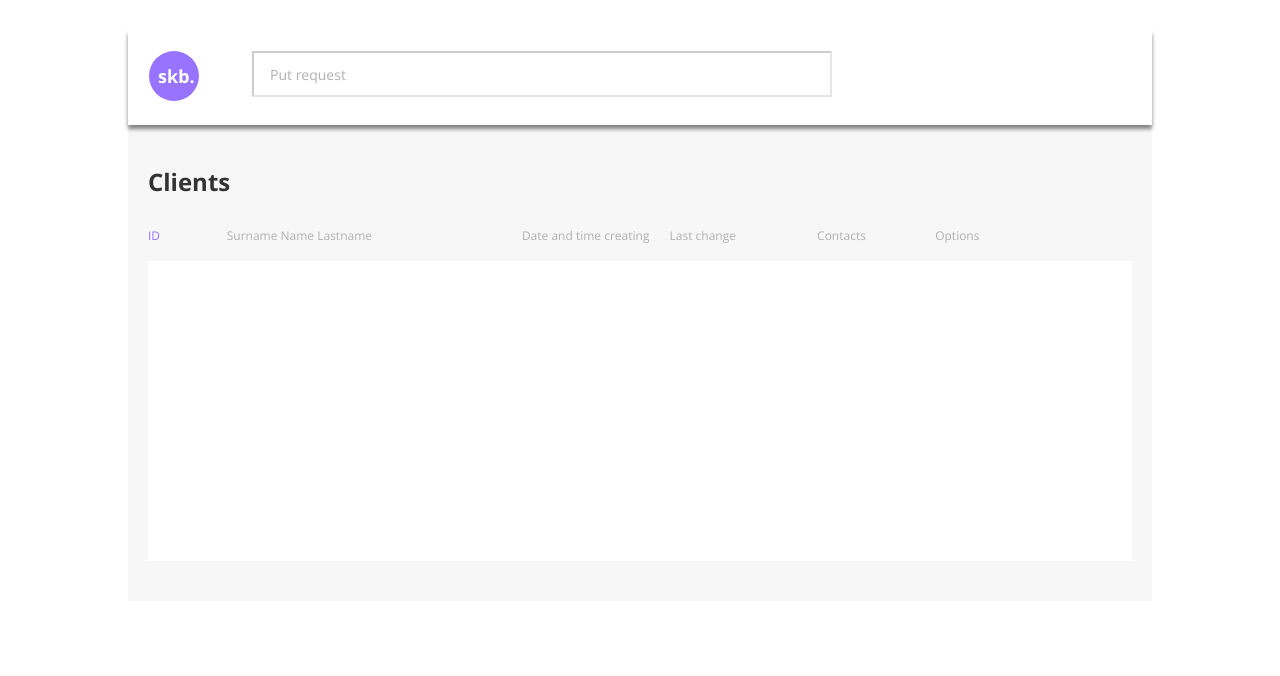
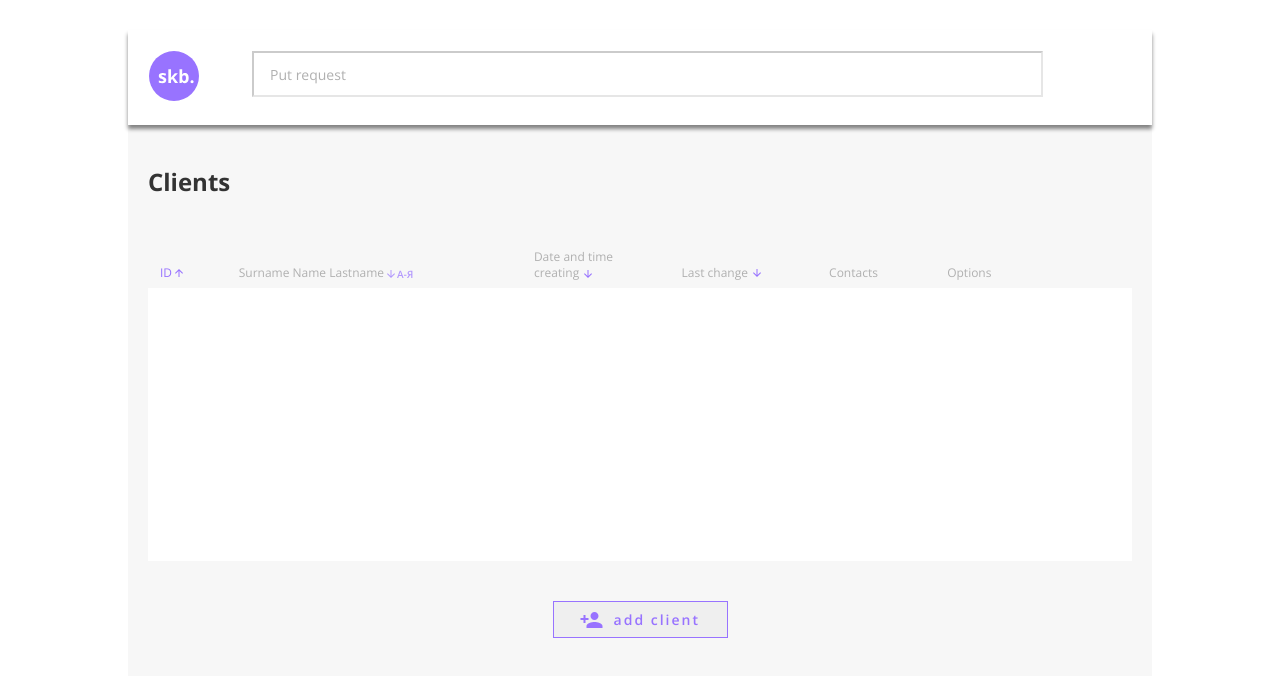
Before and after one commit to Fine-Alon/CRM-sistem, a plain HTML site: page crm-frontend/index.html in a window 1280 px wide. Drawn offline with nearby package versions, Linux system fonts and the light colour scheme.

Commit message:
was apdated HTML also create js file with class Client & main js file with server functons...

```diff
--- a/crm-frontend/css/style.css
+++ b/crm-frontend/css/style.css
@@ -61,8 +61,13 @@ ul {
     margin-right: 53px;
 }
 
+.header_search{
+    width: 100%;
+}
+
 .header_search-input {
-    width: 580px;
+    min-width: 90%;
+    max-width: 580px;
     min-height: 43px;
     padding: 12px 16px;
     border-color: #33333333;
@@ -70,6 +75,7 @@ ul {
 
 .clients {
     padding: 40px 20px;
+    padding-bottom: 102px;
     background: #e5e5e552;
 }
 
@@ -86,11 +92,13 @@ ul {
     display: flex;
     flex-direction: column;
     width: 100%;
+    min-width: 730px;
     height: 333px;
     background-color: #fff;
+    margin-bottom: 40px;
 }
 
-.table_btn{
+.table_btn {
     padding: 0;
     margin: 0;
     background: none;
@@ -99,10 +107,41 @@ ul {
     display: flex;
     flex-wrap: wrap;
     text-align: center;
+    position: relative;
+}
+
+.table_btn-svg-1 {
+    position: absolute;
+    top: 21px;
+    left: 27px;
+}
+
+.table_btn-svg-2 {
+    position: absolute;
+    top: 19px;
+    left: 158px;
+}
+
+.table_btn-svg-3 {
+    position: absolute;
+    top: 22px;
+    left: 62px;
+}
+
+.table_btn-svg-4 {
+    position: absolute;
+    top: 21px;
+    left: 83px;
+}
+
+.table_btn-text {
+    width: 82px;
+    text-align: start;
 }
 
 .table_item {
     width: 100%;
+    height: 60px;
     display: flex;
     align-items: center;
     background: #e5e5e552;
@@ -110,12 +149,14 @@ ul {
 
 .table_header {
     display: flex;
-    align-items: flex-start;
     font-weight: 400;
     font-size: 12px;
     line-height: 16px;
     color: #B0B0B0;
     height: 33px;
+    margin-bottom: -12px;
+    padding-left: 12px;
+    align-items: flex-end;
 }
 
 .table-id {
@@ -143,3 +184,25 @@ ul {
 .table-options {
     width: 20%;
 }
+
+.btn-wrapper {
+    display: flex;
+    align-items: center;
+    justify-content: center;
+}
+
+.btn {
+    display: flex;
+    align-items: center;
+    padding: 8px 26.5px;
+    border: 1px solid #9873FF;
+    font-weight: 600;
+    font-size: 14px;
+    line-height: 19px;
+    color: #9873FF;
+    letter-spacing: 2px;
+    width: 175px;
+    justify-content: space-between;
+}
+
+.btn_add-client {}
--- a/crm-frontend/index.html
+++ b/crm-frontend/index.html
@@ -37,16 +37,48 @@
                 <ul class="table">
                     <li class="table_item">
                         <button class="table_btn table-id table_header">ID
-
+                            <svg class="table_btn-svg-1" width="8" height="8" viewBox="0 0 8 8" fill="none"
+                                xmlns="http://www.w3.org/2000/svg">
+                                <path
+                                    d="M3.49691e-07 4L0.705 4.705L3.5 1.915L3.5 8L4.5 8L4.5 1.915L7.29 4.71L8 4L4 -3.49691e-07L3.49691e-07 4Z"
+                                    fill="#9873FF" />
+                            </svg>
                         </button>
                         <button class="table_btn table-name table_header">Surname Name Lastname
-
+                            <svg class="table_btn-svg-2" width="29" height="14" viewBox="0 0 29 14" fill="none"
+                                xmlns="http://www.w3.org/2000/svg">
+                                <g opacity="0.7">
+                                    <path
+                                        d="M17.3711 11L16.6582 9.01758H13.9287L13.2305 11H12L14.6709 3.83203H15.9404L18.6113 11H17.3711ZM16.3506 8.01172L15.6816 6.06836C15.6328 5.93815 15.5645 5.73307 15.4766 5.45312C15.3919 5.17318 15.3333 4.9681 15.3008 4.83789C15.2129 5.23828 15.0843 5.67611 14.915 6.15137L14.2705 8.01172H16.3506ZM18.9629 8.80762V7.83105H21.4727V8.80762H18.9629ZM25.0322 8.13867L23.2646 11H21.9316L23.9434 7.87012C23.0319 7.55436 22.5762 6.8903 22.5762 5.87793C22.5762 5.22363 22.8024 4.72396 23.2549 4.37891C23.7074 4.03385 24.373 3.86133 25.252 3.86133H27.3955V11H26.2236V8.13867H25.0322ZM26.2236 4.83789H25.2959C24.8044 4.83789 24.4268 4.92578 24.1631 5.10156C23.9027 5.27409 23.7725 5.55729 23.7725 5.95117C23.7725 6.33529 23.8994 6.63477 24.1533 6.84961C24.4072 7.06445 24.8011 7.17188 25.335 7.17188H26.2236V4.83789Z"
+                                        fill="#9873FF" />
+                                    <g clip-path="url(#clip0_221_916)">
+                                        <path
+                                            d="M10 7L9.295 6.295L6.5 9.085L6.5 3H5.5L5.5 9.085L2.71 6.29L2 7L6 11L10 7Z"
+                                            fill="#9873FF" />
+                                    </g>
+                                </g>
+                                <defs>
+                                    <clipPath id="clip0_221_916">
+                                        <rect width="12" height="12" fill="white" transform="translate(0 1)" />
+                                    </clipPath>
+                                </defs>
+                            </svg>
                         </button>
-                        <button class="table_btn table-ceate-date table_header">Date and time creating
-
+                        <button class="table_btn table-ceate-date table_header"><span class="table_btn-text">Date and
+                                time creating</span>
+                            <svg class="table_btn-svg-3" width="8" height="8" viewBox="0 0 8 8" fill="none"
+                                xmlns="http://www.w3.org/2000/svg">
+                                <path d="M8 4L7.295 3.295L4.5 6.085L4.5 0L3.5 0L3.5 6.085L0.71 3.29L0 4L4 8L8 4Z"
+                                    fill="#9873FF" />
+                            </svg>
                         </button>
-                        <button class="table_btn table-change-date table_header">Last change
-
+                        <button class="table_btn table-change-date table_header"><span class="table_btn-text">Last
+                                change</span>
+                            <svg class="table_btn-svg-4" width="8" height="8" viewBox="0 0 8 8" fill="none"
+                                xmlns="http://www.w3.org/2000/svg">
+                                <path d="M8 4L7.295 3.295L4.5 6.085L4.5 0L3.5 0L3.5 6.085L0.71 3.29L0 4L4 8L8 4Z"
+                                    fill="#9873FF" />
+                            </svg>
                         </button>
                         <span class="table-contacts table_header">Contacts</span>
                         <span class="table-options table_header">Options</span>
@@ -54,8 +86,20 @@
                 </ul>
             </div>
 
+            <div class="btn-wrapper">
+                <button class="btn btn_add-client">
+                    <svg class="btn_add-client-svg" width="23" height="16" viewBox="0 0 23 16" fill="none"
+                        xmlns="http://www.w3.org/2000/svg">
+                        <path
+                            d="M14.5 8C16.71 8 18.5 6.21 18.5 4C18.5 1.79 16.71 0 14.5 0C12.29 0 10.5 1.79 10.5 4C10.5 6.21 12.29 8 14.5 8ZM5.5 6V3H3.5V6H0.5V8H3.5V11H5.5V8H8.5V6H5.5ZM14.5 10C11.83 10 6.5 11.34 6.5 14V16H22.5V14C22.5 11.34 17.17 10 14.5 10Z"
+                            fill="#9873FF" />
+                    </svg>
+                    add client
+                </button>
+            </div>
         </section>
     </div>
+    <script defer type="module" src="js/main.js"></script>
 </body>
 
 </html>
--- /dev/null
+++ b/crm-frontend/js/client.js
@@ -0,0 +1,28 @@
+export default
+
+    // const client = {
+    //     name: asString(data.name),
+    //     surname: asString(data.surname),
+    //     lastName: asString(data.lastName),
+    //     contacts: Array.isArray(data.contacts) ? data.contacts.map(contact => ({
+    //       type: asString(contact.type),
+    //       value: asString(contact.value),
+    //     })) : [],
+    //   };
+
+    class Client {
+
+    constructor(name = 'name', surname = 'surname', lastname = 'lastname', contacts = [], id = 'id', createdAt = 'createdAt', updatedAt = 'updatedAt') {
+
+        this._id = id
+        this._createdAt = createdAt
+        this._updatedAt = updatedAt
+        this._name = name
+        this._surname = surname
+        this._lastname = lastname
+        this._contacts = contacts
+
+    }
+
+
+}
--- /dev/null
+++ b/crm-frontend/js/main.js
@@ -0,0 +1,58 @@
+import Client from './client.js';
+
+// global variables
+const SERVER_URI = 'http://localhost:3000/api/clients'
+
+// let startArrForAddToServer = [
+//     new Client('Александр', 'Иванов', 'Экономика'),
+//     new Client('Michail', 'Babojko', 'godofprogramming'),
+//     new Client('Alexandr', 'Dudukalo', 'curator'),
+//     new Client('Alon', 'Fine', 'fullstack'),
+//     new Client('Judit', 'Fine', 'rocketsince'),
+//     new Client('Ron', 'Green', 'iosdev'),
+//     new Client('Glen', 'Stark', 'disainer'),
+//     new Client('Rick', 'Briens', 'androiddev'),
+// ]
+let x = new Client('Rick', 'Briens', 'androiddev')
+
+// func's for work with server
+
+async function getServerData() {
+    const response = await fetch(SERVER_URI, {
+        method: 'GET',
+        headers: { 'Content-Type': 'application/json' },
+    })
+
+    const data = await response.json()
+    console.log(data)
+
+    return data
+}
+
+async function addServerData(classClient) {
+    const response = await fetch(SERVER_URI, {
+        method: 'POST',
+        headers: { 'Content-Type': 'application/json' },
+        body: JSON.stringify({
+            name: x._name,
+            surname: x._surname,
+            lastName: x._lastname,
+            contacts: [
+                {
+                    type: 'Email',
+                    value: 'abc@xyz.com'
+                },
+                {
+                    type: 'Facebook',
+                    value: 'https://facebook.com/vasiliy-pupkin-the-best'
+                }
+            ]
+        })
+    })
+
+    const data = await response.json()
+    console.log(data)
+
+    return data
+}
+// addServerData(x)
```
